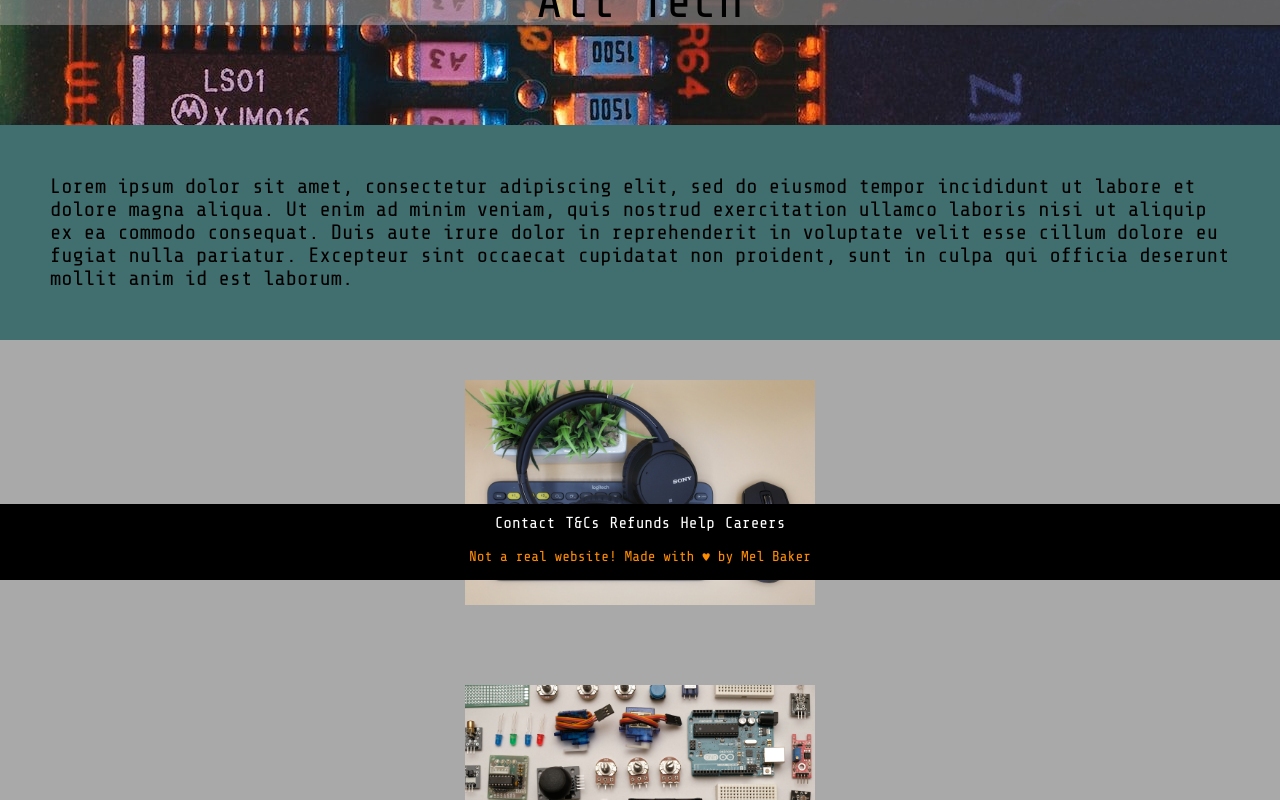
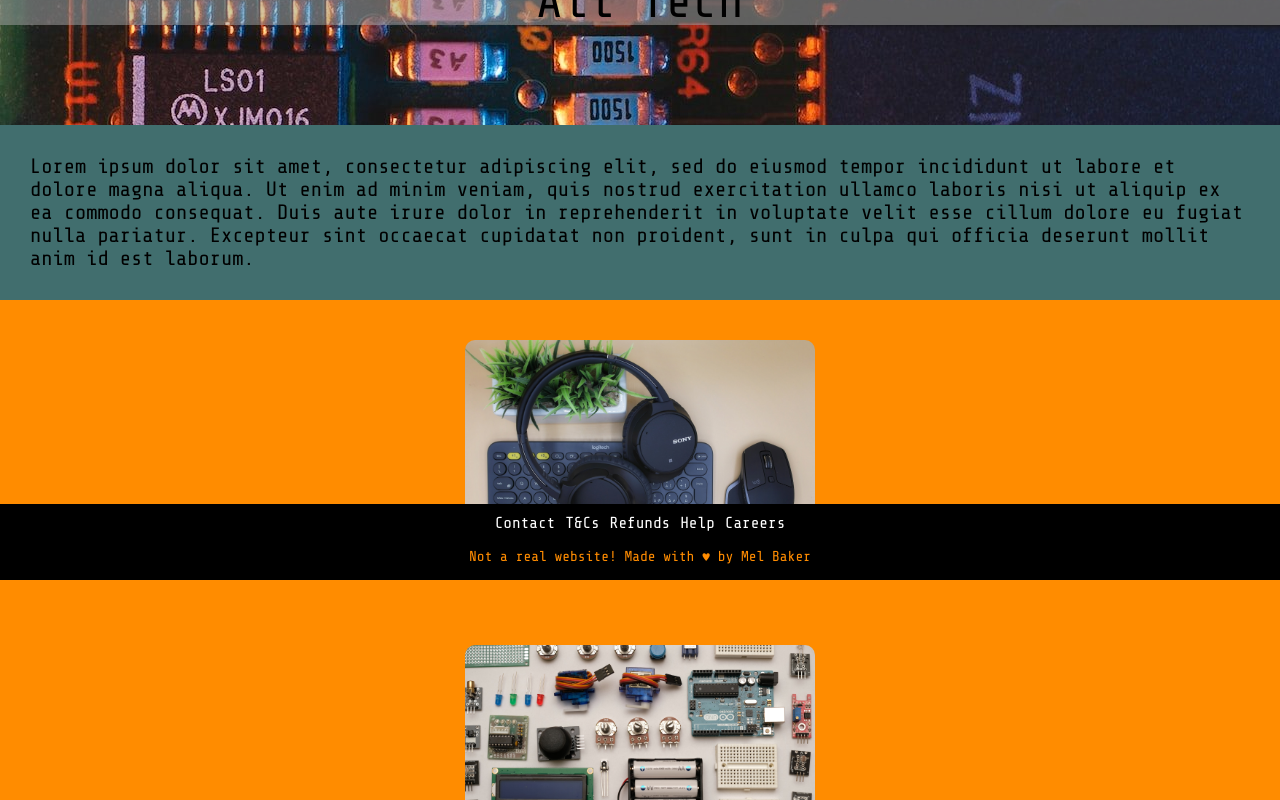
Before and after one commit to Melanie-J-Baker/shopping-cart, a React (Vite) app: page / in a window 1280 px wide. Shown: the part 220-1020 px from the top of the page. Built offline with nearby package versions, Linux system fonts and the light colour scheme.

Commit message:
Animate nav bars and make sure footer does not cover content

```diff
--- a/src/components/Footer/Footer.css
+++ b/src/components/Footer/Footer.css
@@ -14,6 +14,7 @@ footer {
     display: grid;
     grid-template-rows: 1fr 1fr;
     align-items: center;
+    animation: moveUp 1s ease-out;
 }
 
 .footer-top {
@@ -42,3 +43,15 @@ footer {
     text-align: center;
     font-size: 0.9rem;
 }
+
+@keyframes moveUp {
+    0% {
+        opacity: 0;
+        translate: 0 2000px;
+    }
+
+    100% {
+        opacity: 1;
+        translate: 0 0;
+    }
+}
--- a/src/components/Home/Home.css
+++ b/src/components/Home/Home.css
@@ -37,18 +37,19 @@ nav {
     justify-content: center;
     align-items: center;
     font-size: 3rem;
+    font-weight: 500;
     animation: textSlide 2s ease;
     text-align: center;
 }
 
 .home-main-text {
-    padding: 50px;
+    padding: 30px;
     font-size: 1.3rem;
     background-color: rgb(65, 110, 110);
 }
 
 .home-images {
-    background-color: darkgray;
+    background-color: darkorange;
     display: flex;
     flex-direction: column;
     align-items: center;
@@ -58,6 +59,7 @@ nav {
 .image {
     width: 350px;
     margin: 40px auto;
+    border-radius: 10px;
 }
 
 @keyframes textSlide {
--- a/src/components/Nav/Nav.css
+++ b/src/components/Nav/Nav.css
@@ -16,6 +16,7 @@ nav {
     flex-direction: row;
     align-items: center;
     justify-content: space-evenly;
+    animation: dropDown 1s ease-out;
 }
 
 .nav-link, .nav-link:visited {
@@ -66,8 +67,19 @@ nav {
     right: 0%;
     top: 0%;
     background-color: darkorange;
-    padding: 30px 50px;
+    padding: 20px 40px;
     border: 2px black dashed;
     animation: render 0.2s ease-out;
     z-index: 6;
 }
+
+@keyframes dropDown {
+    0% {
+        opacity: 0;
+        translate: 0 -200px;
+    }
+    100% {
+        opacity: 1;
+        translate: 0 0;
+    }
+}
--- a/src/components/Shop/Shop.css
+++ b/src/components/Shop/Shop.css
@@ -28,6 +28,9 @@
     flex-direction: row;
     flex-wrap: wrap;
     justify-content: center;
+    height: 100%;
+    padding-bottom: 100px;
+    overflow: auto;
 }
 
 .product {
```
